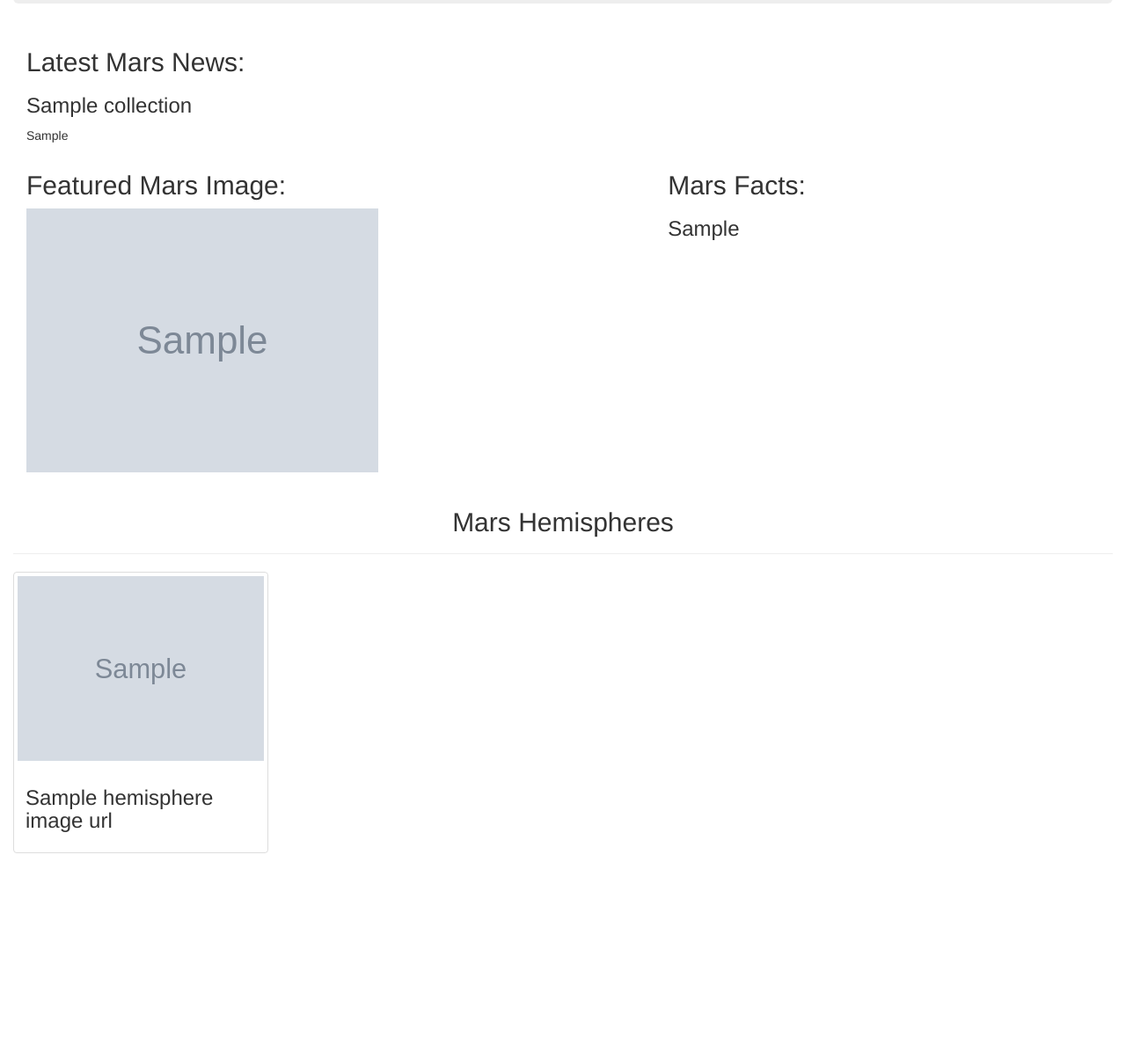
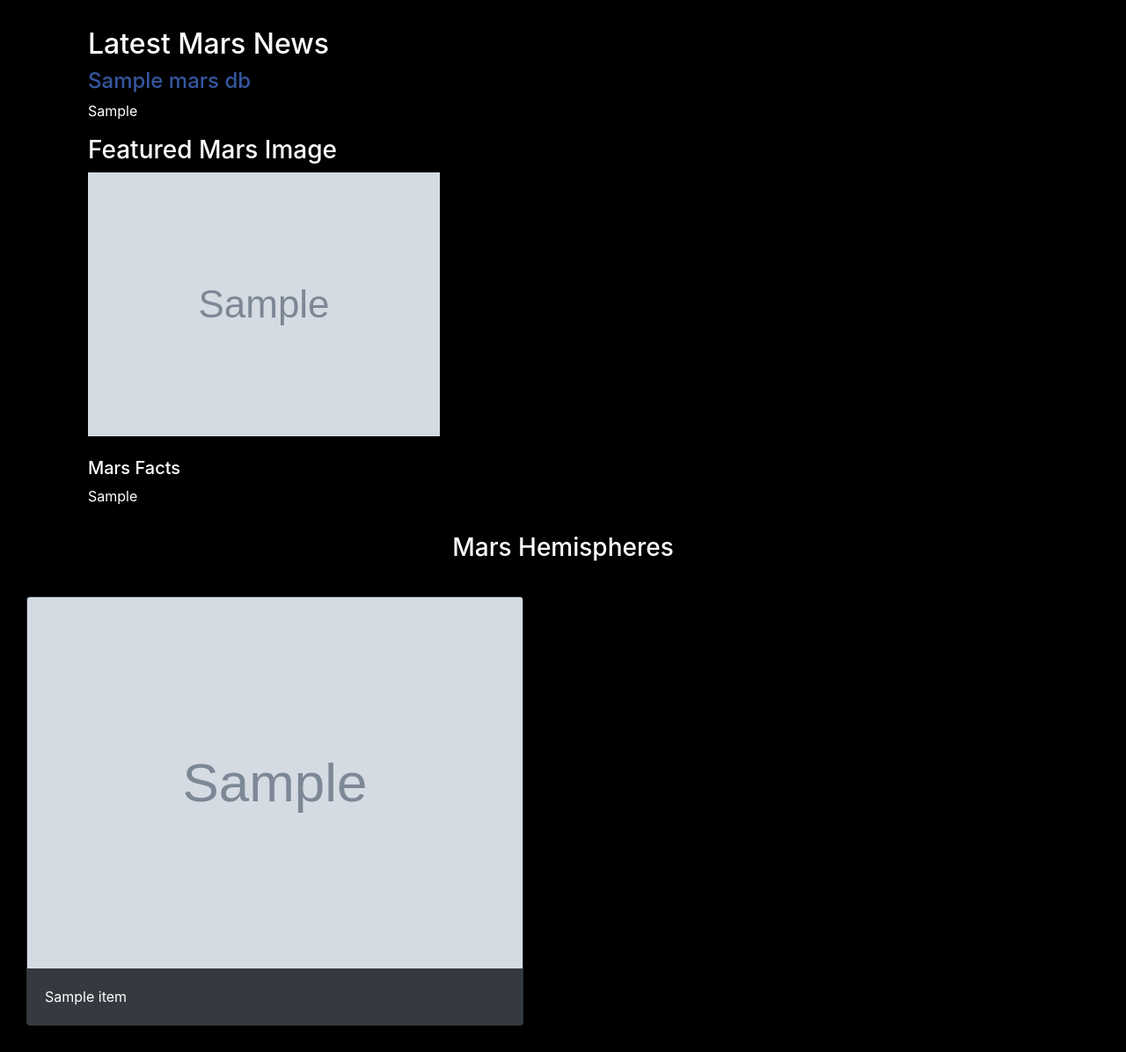
Before and after one commit to Srotich1/web-scraping-challenge, a Flask app: page / in a window 1280 px wide. Shown: the part 252-1448 px from the top of that part at 88% size. Before the commit the page ends 1242 px from the top of that part, so only its background shows below. Run offline with Flask 2, Linux system fonts and the light colour scheme; a database or web service that is not in the repository returns one stand-in record (Sample ...); the page is wider than the window, and the part outside it is not shown; some libraries are stand-ins or nearby versions.

Commit message:
working final

```diff
--- a/app.py
+++ b/app.py
@@ -1,35 +1,34 @@
-from flask import Flask, render_template, redirect
+from flask import Flask, render_template,redirect
 from flask_pymongo import PyMongo
 import scrape_mars
 
-# Create an instance of Flask
+import sys
+
 app = Flask(__name__)
 
-# Use PyMongo to establish Mongo connection
-mongo = PyMongo(app, uri="mongodb://localhost:27017/mars_app")
-
-# Route to render index.html template using data from Mongo
-@app.route("/")
-def home():
-
-    # Find one record of data from the mongo database
-    mars = mongo.db.collection.find_one()
-
-    # Return template and data
-    return render_template("index.html", mars=mars)
+# setup mongo connection
+app.config["MONGO_URI"] = "mongodb://localhost:27017/Mission_to_Mars_DB"
+mongo = PyMongo(app)
 
 
-# Route that will trigger the scrape function
+
+@app.route("/")
+def index():
+    print("I am on index.html")
+    # write a statement that finds all the items in the db and sets it to a variable
+    mars_data=mongo.db.mars_db.find_one()
+    # render an index.html template and pass it the data you retrieved from the database
+    return render_template("index.html", data=mars_data)
+
 @app.route("/scrape")
 def scrape():
-
-    # Run the scrape function
-    mars_data = scrape_mars.scrape_info()
-
-    # Insert the record
-    mongo.db.collection.update_one({}, {"$set": mars_data}, upsert=True)
-
-    # Redirect back to home page
+    print("I am in scrape")
+    mars_info=scrape_mars.mars_news_scrape()
+    mars_info=scrape_mars.img_scrape()
+#     mars_info=scrape_mars.mars_weather()
+    mars_info=scrape_mars.mars_facts()
+    mars_info=scrape_mars.mars_hem()
+    mongo.db.mars_db.update({},mars_info,upsert=True)
     return redirect("/")
 
 if __name__ == "__main__":
--- a/templates/index.html
+++ b/templates/index.html
@@ -1,77 +1,68 @@
-<!-- <!DOCTYPE html>
-<html lang="en">
+<!DOCTYPE html>
+<html>
+<head>
+  <title>Mission to Mars</title>
+   <!-- Bootstrap CSS -->
+   <link rel="stylesheet" href="https://maxcdn.bootstrapcdn.com/bootstrap/4.0.0/css/bootstrap.min.css" integrity="sha384-Gn5384xqQ1aoWXA+058RXPxPg6fy4IWvTNh0E263XmFcJlSAwiGgFAW/dAiS6JXm"
+   crossorigin="anonymous">
+</head>
+<body class='text-white'style="background-color:black;" >
+  <div class="container">
 
-<head>
-  <meta charset="UTF-8">
-  <meta name="viewport" content="width=device-width, initial-scale=1.0">
-  <meta http-equiv="X-UA-Compatible" content="ie=edge">
-  <title>Costa Rica Weather</title>
-  <link rel="stylesheet" href="https://maxcdn.bootstrapcdn.com/bootstrap/3.3.7/css/bootstrap.min.css">
-</head>
+    <!-- Jumbotron -->
+    <div class="jumbotron text-center" style="background-image: url(https://www.wallpaperbetter.com/wallpaper/897/576/61/mars-planet-space-1080P-wallpaper.jpg); background-size: 100%; height: 100%;">
+        <h1 class="display-4" >Mission to Mars</h1>
+        <a class="btn btn-lg text-white" style="background-color:#0f9e2e;" href="/scrape" role="button">Scrape New
+            Data</a>
+    </div>
+    <!---Mars News scraping-->
+    <div class="container">
+        <h2>Latest Mars News</h2>
+        <h4 style="color:rgb(53, 87, 160)">{{data.nasa_news_title}}</h4>
+        <p>{{data.nasa_news_paragraph}}</p>
+    </div>
 
-<body>
-  <div class="container-fluid">
-    <div class="jumbotron text-center">
-      <h1>Mission to Mars</h1>
-      <p><a class="btn btn-primary btn-lg" href="/scrape" role="button">Scrape The Data!</a></p>
+    <div class="container">
+      <div class='row'>
+        <div class="col-lg-8 col-md-8 col-sm-6 col-xm-12">
+        <h3>Featured Mars Image</h3>
+        <img src="{{data.full_image_url}}" style="max-width:100%; max-height: auto;" alt="mars image">
 
         </div>
-</body>
 
-</html> -->
-<!DOCTYPE html>
-<html lang="en">
 
-<head>
-  <meta charset="UTF-8">
-  <meta name="viewport" content="width=device-width, initial-scale=1.0">
-  <meta http-equiv="X-UA-Compatible" content="ie=edge">
-  <title>Mission to Mars</title>
-  <link rel="stylesheet" href="https://maxcdn.bootstrapcdn.com/bootstrap/3.3.7/css/bootstrap.min.css">
-</head>
-
-<body>
-  <div class="container-fluid">
-    <div class="jumbotron text-center">
-      <h1>Mission to Mars</h1>
-      <p><a class="btn btn-primary btn-lg" href="/scrape" role="button">Scrape New Data</a></p>
         </div>
 
-    <div class="col-md-12">
-      <h2>Latest Mars News:</h2>
-        <h3>{{mars.news_title}}</h3>
-        <p>{{mars.news_p}}</p>
-    </div>
+          <!-- Table -->
+          <br>
+          <h5>Mars Facts</h5>
+          <table>{{ data.mars_facts|safe}}</table>
 
-    <div class="col-md-7">
-      <h2>Featured Mars Image:</h2>
-        <img src="{{mars.fancy_image}}" alt="Featured Mars Image">
-    </div>
-
-    <div class="col-md-5">
-      <h2>Mars Facts:</h2>
-        <h3>{{mars.mars_facts|safe}}</h3>
-    </div>
-
-    <div class="row" id="mars-hemispheres">
-        <div class="col-md-12">
-          <div class="page-header">
-            <h2 class="text-center">Mars Hemispheres</h2>
         </div>
       </div>
-
-        {% for hemisphere_image_urls in mars.hemisphere_image_urls %}
-        <div class="col-md-3">
-          <div class="thumbnail">
-            <img src="{{hemisphere_image_urls.img_url | default('static/images/error.png', true)}}" alt="...">
-            <div class="caption">
-              <h3>{{hemisphere_image_urls.title}}</h3>
+    </div><!---container for image and table closed-->
+    <h3 style="padding-top:30px; text-align: center;">Mars Hemispheres</h3>
+    <div class='card-deck'>
+      <div class='col-md-12'>
+          <div class="row">
+              {% for item in data.hemisphere_img_urls %}
+              <div class="col-md-6">
+                  <div class="card text-white bg-dark" style="margin: 30px;">
+                      <img class="card-img-top" src="{{item.img_url}}" />
+                      <div class="card-body">
+                          <p class="card-text">{{ item.title }}</p>
                       </div>
                   </div>
               </div>
               {% endfor %}
           </div>
+
+
       </div>
+    </div>
+
+
+  </div> <!---body->container closed-->
 </body>
 
 </html>
```
Also changed, not shown: Missions_to_Mars/scrape_mars.py (added, +116 -0 lines), app11.py (added, +36 -0 lines), templates/index1.html (added, +77 -0 lines), scrape_mars1.py (renamed from scrape_mars.py), 3 other files. Lines whose indentation alone changed are shown as unchanged.
